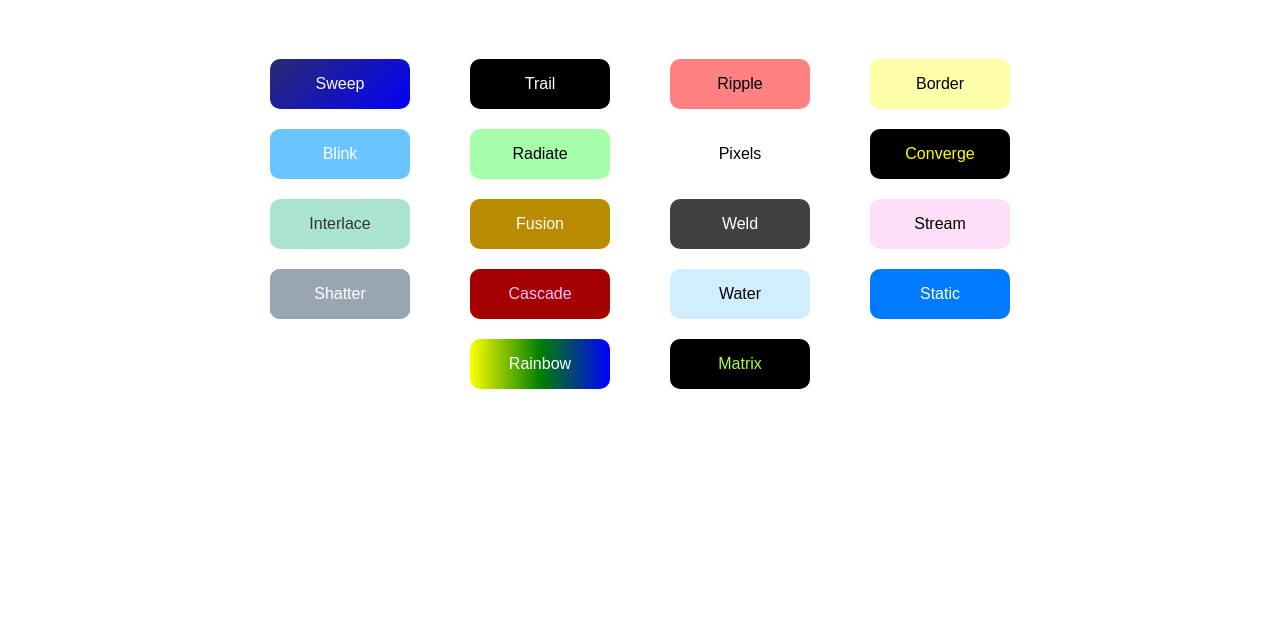
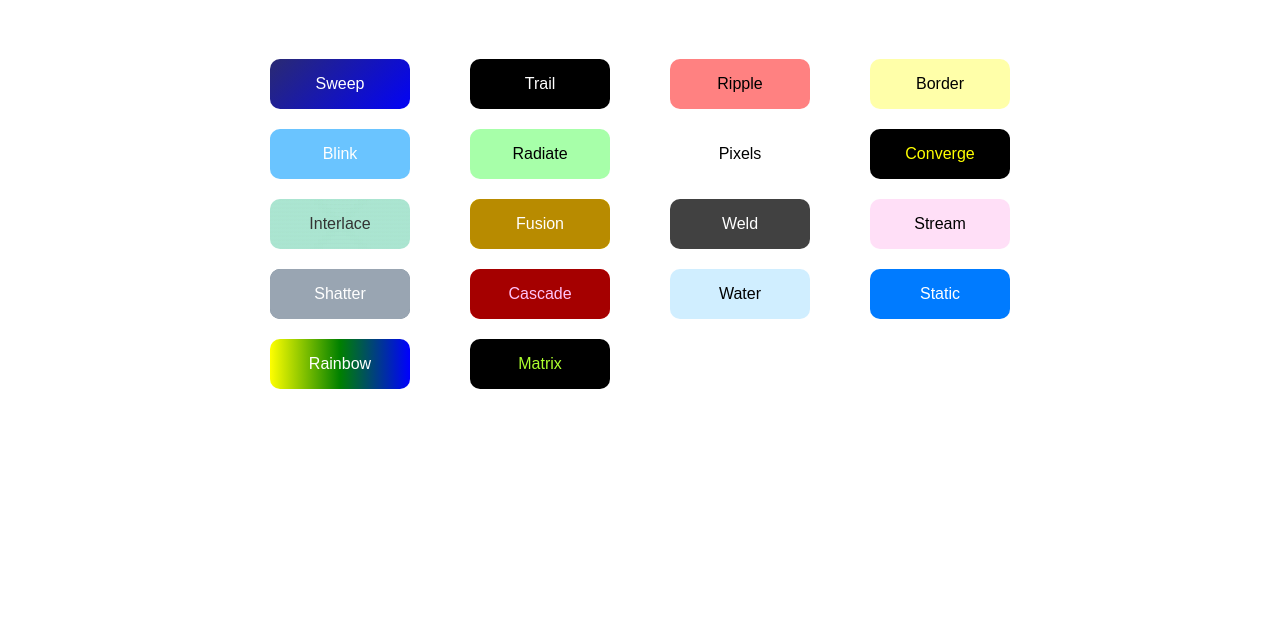
Before and after one commit to SasanTazayoni/Advanced-Button-Hover-Animations, a website built with Vite: page index.html in a window 1280 px wide. Shown: the part 118-746 px from the top of the page. Built offline with nearby package versions, Linux system fonts and the light colour scheme.

Commit message:
Remove last-row centering rules from button grid

```diff
--- a/styles.css
+++ b/styles.css
@@ -42,14 +42,6 @@ h1 {
   padding: 50px 20px;
   max-width: 800px;
   width: 100%;
-}
-
-.button-grid > :nth-last-child(2):nth-child(4n + 1) {
-  grid-column: 2;
-}
-
-.button-grid > :last-child:nth-child(4n + 2) {
-  grid-column: 3;
 }
 
 footer {
```
